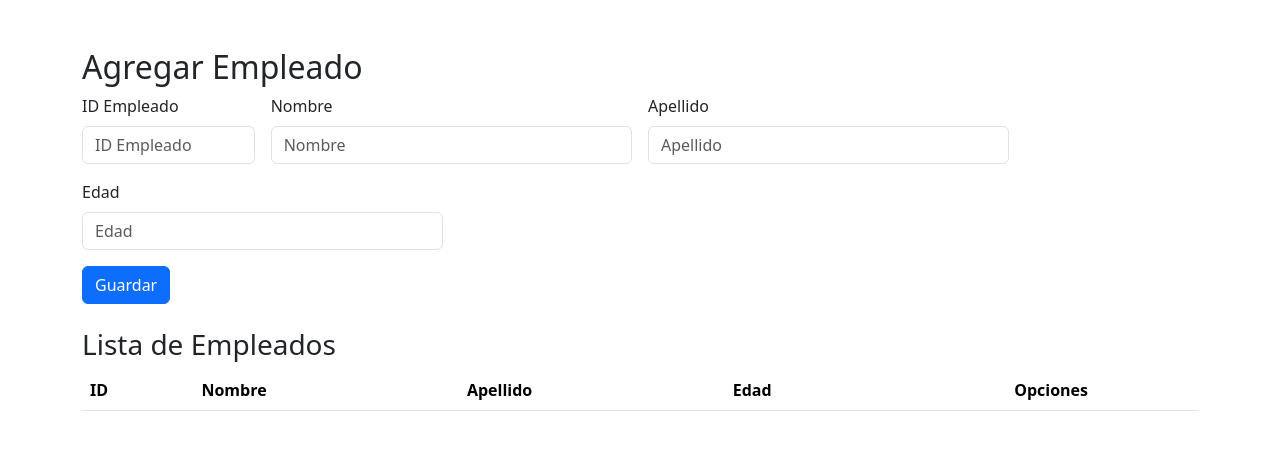
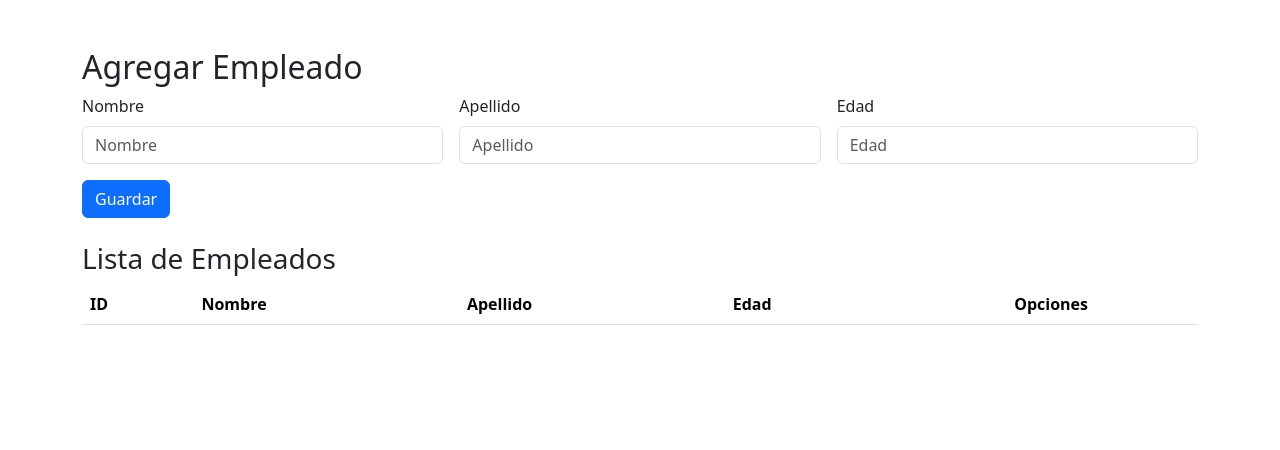
Before and after one commit to iGeek0/formulario-tabla-resuleto, a plain HTML site: page index.html in a window 1280 px wide. Drawn offline with nearby package versions, Linux system fonts and the light colour scheme.

Commit message:
agregado display none

```diff
--- a/index.html
+++ b/index.html
@@ -13,7 +13,7 @@
         <h2>Agregar Empleado</h2>
         <form id="formularioEmpleados" class="mb-4">
             <div class="row g-3">
-                <div class="col-md-2">
+                <div class="col-md-2 d-none">
                     <label for="employeeIndex" class="form-label">ID Empleado</label>
                     <input type="text" class="form-control" id="employeeIndex" placeholder="ID Empleado">
                 </div>
```
